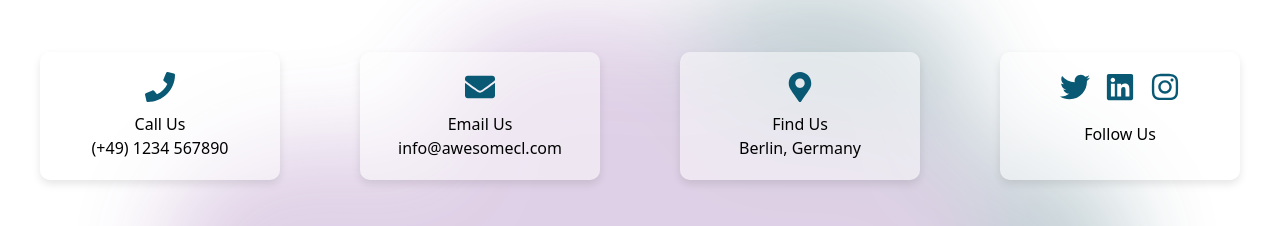
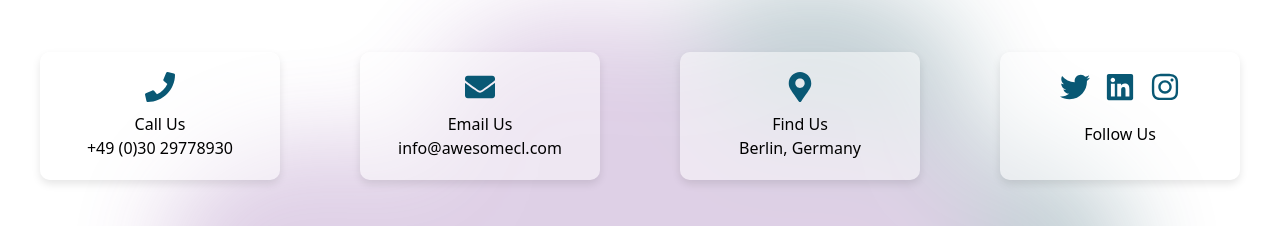
Before and after one commit to andobrucki/awesome-cl, a React (Vite) app: page /contact in a window 1280 px wide. Shown: the part 840-1066 px from the top of the page. Built offline with nearby package versions, Linux system fonts and the light colour scheme.

Commit message:
update contact details

```diff
--- a/src/components/ContactPageComponents/ContactDetails/ContactDetails.jsx
+++ b/src/components/ContactPageComponents/ContactDetails/ContactDetails.jsx
@@ -16,11 +16,11 @@ const ContactDetails = () => {
           <a href="tel:+491234567890" className={styles.link}>
             <FaPhone className={styles.icon} />
             <h3>Call Us</h3>
-            <p>(+49) 1234 567890</p>
+            <p>+49 (0)30 29778930</p>
           </a>
         </div>
         <div className={styles.card}>
-          <a href="mailto:info@awesomecl.com" className={styles.link}>
+          <a href="mailto:krst@mailbox.org" className={styles.link}>
             <FaEnvelope className={styles.icon} />
             <h3>Email Us</h3>
             <p>info@awesomecl.com</p>
```
